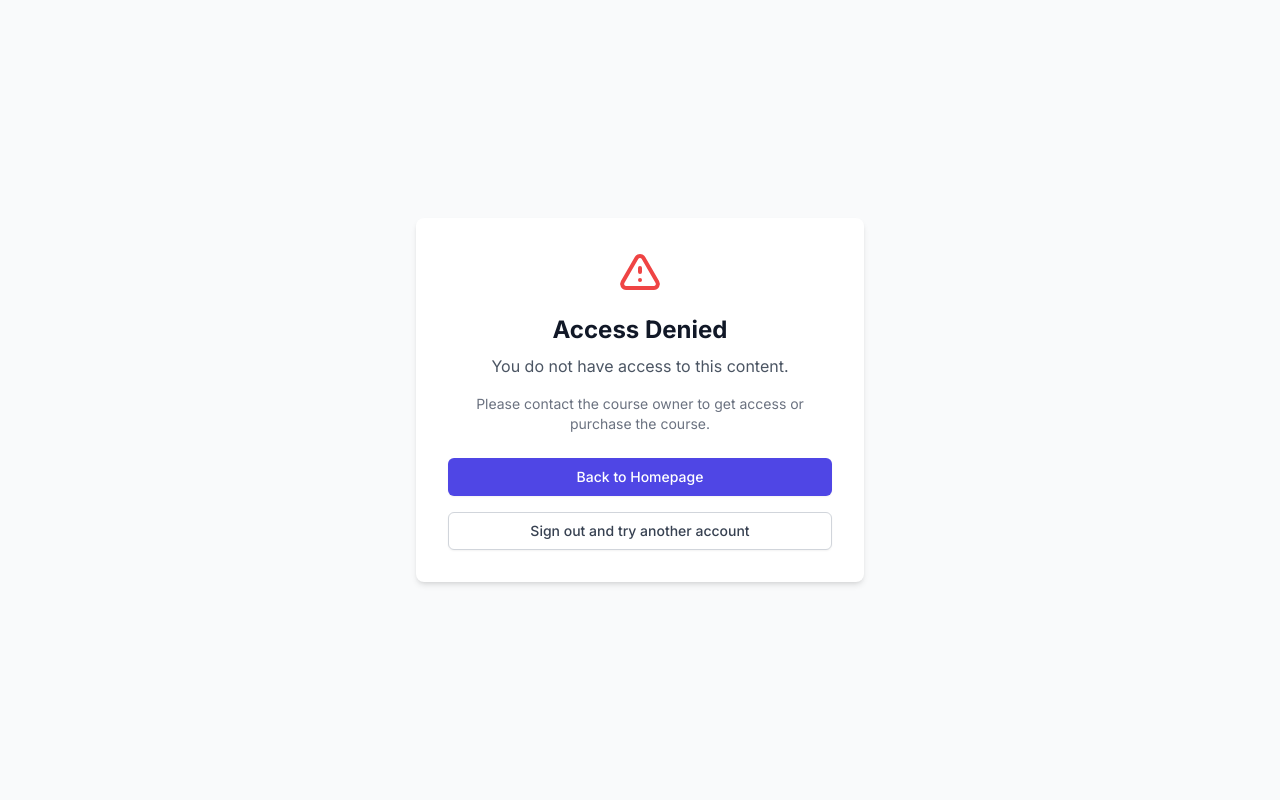
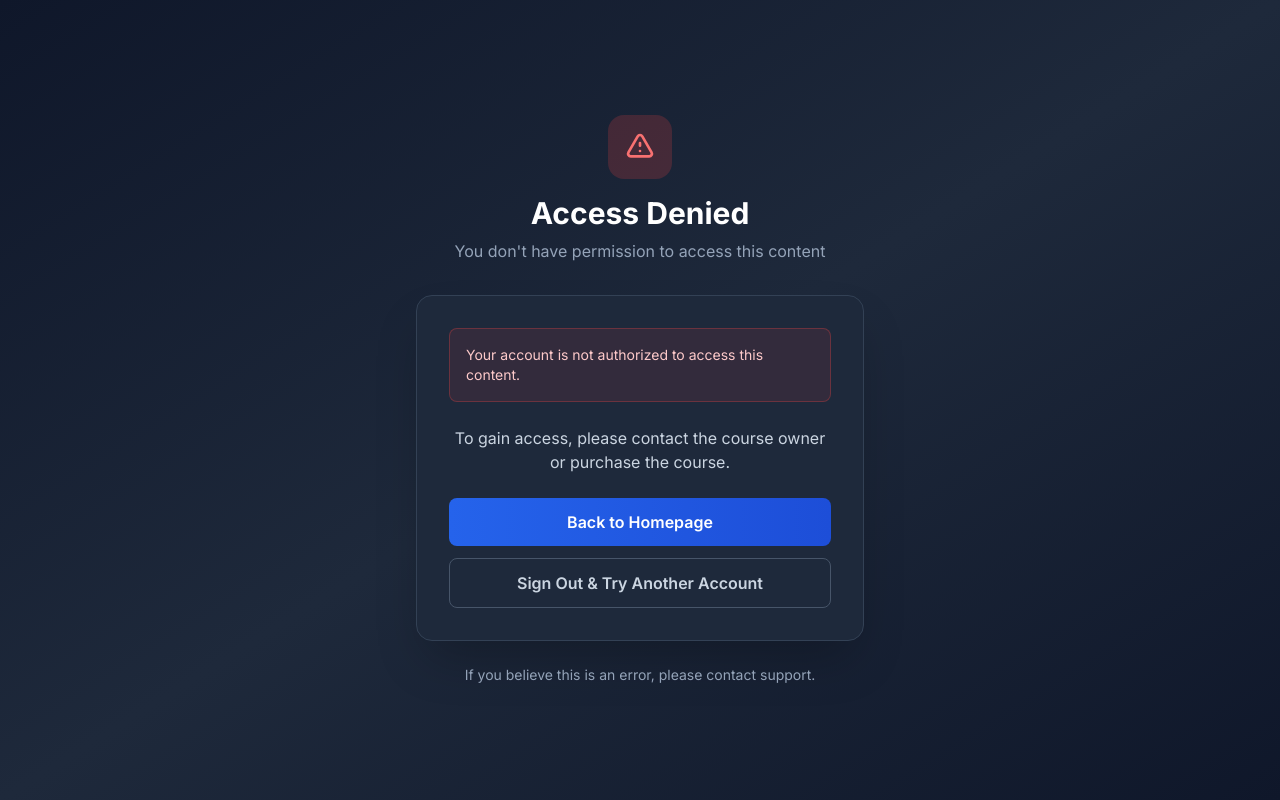
Before and after one commit to IhamSol/AyhamAcademy, a Next.js app: page /unauthorized in a window 1280 px wide. Built offline with nearby package versions, Linux system fonts and the light colour scheme; no server answers.

Commit message:
Refactor UnauthorizedPage layout and error messaging
Updated the UnauthorizedPage component layout and styling to enhance user experience. Improved error messaging and added gradient background.

```diff
--- a/src/app/unauthorized/page.tsx
+++ b/src/app/unauthorized/page.tsx
@@ -5,35 +5,52 @@ export default async function UnauthorizedPage() {
   const session = await getServerSession();
 
   return (
-    <div className="min-h-screen flex items-center justify-center bg-gray-50 py-12 px-4 sm:px-6 lg:px-8">
-      <div className="max-w-md w-full text-center space-y-8">
-        <div className="bg-white p-8 rounded-lg shadow-md">
-          <svg className="mx-auto h-12 w-12 text-red-500" fill="none" stroke="currentColor" viewBox="0 0 24 24">
-            <path strokeLinecap="round" strokeLinejoin="round" strokeWidth={2} d="M12 9v2m0 4h.01m-6.938 4h13.856c1.54 0 2.502-1.667 1.732-3L13.732 4c-.77-1.333-2.694-1.333-3.464 0L3.34 16c-.77 1.333.192 3 1.732 3z" />
-          </svg>
-          <h2 className="mt-4 text-2xl font-bold text-gray-900">Access Denied</h2>
-          <p className="mt-2 text-gray-600">
-            {session?.user?.email
-              ? `The email (${session.user.email}) is not authorized to access this course.`
-              : "You do not have access to this content."}
+    <div className="min-h-screen bg-gradient-to-br from-slate-900 via-slate-800 to-slate-900 flex items-center justify-center px-4">
+      <div className="w-full max-w-md">
+        {/* Error Icon */}
+        <div className="text-center mb-8">
+          <div className="w-16 h-16 bg-red-500 bg-opacity-20 rounded-2xl flex items-center justify-center mx-auto mb-4">
+            <svg className="w-8 h-8 text-red-400" fill="none" stroke="currentColor" viewBox="0 0 24 24">
+              <path strokeLinecap="round" strokeLinejoin="round" strokeWidth={2} d="M12 9v2m0 4h.01m-6.938 4h13.856c1.54 0 2.502-1.667 1.732-3L13.732 4c-.77-1.333-2.694-1.333-3.464 0L3.34 16c-.77 1.333.192 3 1.732 3z" />
+            </svg>
+          </div>
+          <h1 className="text-3xl font-bold text-white mb-2">Access Denied</h1>
+          <p className="text-slate-400">You don't have permission to access this content</p>
+        </div>
+
+        {/* Error Card */}
+        <div className="bg-slate-800 border border-slate-700 rounded-2xl p-8 shadow-2xl mb-6">
+          <div className="bg-red-500 bg-opacity-10 border border-red-500 border-opacity-30 rounded-lg p-4 mb-6">
+            <p className="text-red-200 text-sm">
+              {session?.user?.email
+                ? `Email: ${session.user.email} is not authorized to access this course.`
+                : "Your account is not authorized to access this content."}
+            </p>
+          </div>
+
+          <p className="text-slate-300 text-center mb-6">
+            To gain access, please contact the course owner or purchase the course.
           </p>
-          <p className="mt-4 text-sm text-gray-500">
-            Please contact the course owner to get access or purchase the course.
-          </p>
-          <div className="mt-6 space-y-4">
+
+          <div className="space-y-3">
             <Link
               href="/"
-              className="w-full flex justify-center py-2 px-4 border border-transparent rounded-md shadow-sm text-sm font-medium text-white bg-indigo-600 hover:bg-indigo-700"
+              className="w-full flex justify-center py-3 px-4 bg-gradient-to-r from-blue-600 to-blue-700 hover:from-blue-700 hover:to-blue-800 text-white rounded-lg font-semibold transition transform hover:scale-105 active:scale-95"
             >
               Back to Homepage
             </Link>
             <Link
               href="/api/auth/signout"
-              className="w-full flex justify-center py-2 px-4 border border-gray-300 rounded-md shadow-sm text-sm font-medium text-gray-700 bg-white hover:bg-gray-50"
+              className="w-full flex justify-center py-3 px-4 border border-slate-600 hover:border-slate-500 text-slate-300 hover:text-white rounded-lg font-semibold transition"
             >
-              Sign out and try another account
+              Sign Out & Try Another Account
             </Link>
           </div>
+        </div>
+
+        {/* Info */}
+        <div className="text-center text-sm text-slate-400">
+          <p>If you believe this is an error, please contact support.</p>
         </div>
       </div>
     </div>
```
